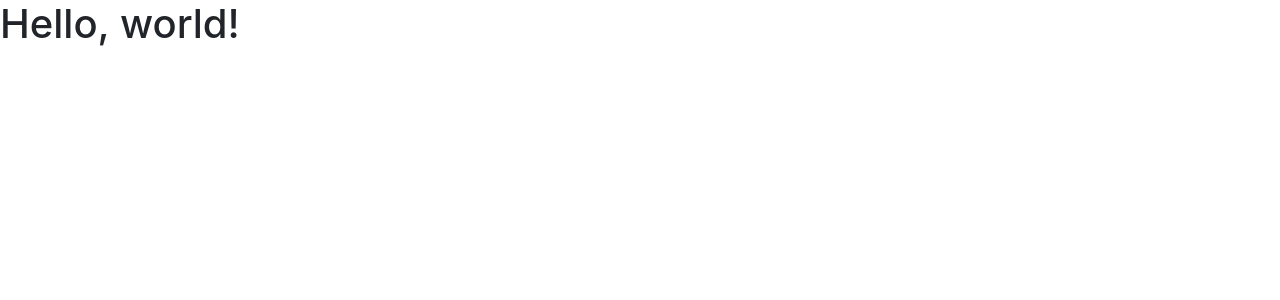
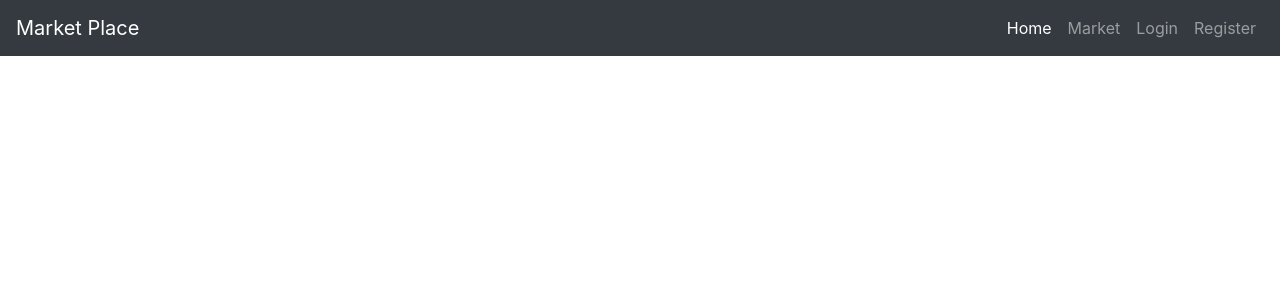
Before and after one commit to tusharsnx/FastAPI-Cloud-Storage-Project, a Flask app: page / in a window 1280 px wide. Shown: the top 300 px of the page. Run offline with Flask 2, Linux system fonts and the light colour scheme; some libraries are stand-ins or nearby versions.

Commit message:
created nav bar

```diff
--- a/templates/base.html
+++ b/templates/base.html
@@ -14,12 +14,35 @@
     </title>
   </head>
   <body>
-    <h1>Hello, world!</h1>
-
+    <nav class="navbar navbar-expand-md navbar-dark bg-dark">
+        <a class="navbar-brand" href="#">Market Place</a>
+        <button class="navbar-toggler" type="button" data-toggle="collapse" data-target="#navbarNav">
+          <span class="navbar-toggler-icon"></span>
+        </button>
+        <div class="collapse navbar-collapse" id="navbarNav">
+        </div>
+        <ul class="navbar-nav mr-auto">
+            <li class="nav-item active">
+                <a class="nav-link" href="#">Home<span class="sr-only">(current)</span></a>
+            </li>
+            <li class="nav-item">
+                <a class="nav-link" href="#">Market</a>
+            </li>
+        </ul>
+        <ul class="navbar-nav">
+            <li class="nav-item">
+                <a class="nav-link" href="#">Login</a>
+            </li>
+            <li class="nav-item">
+                <a class="nav-link" href="#">Register</a>
+            </li>
+        </ul>
+      </nav>
     <!-- Optional JavaScript -->
     <!-- jQuery first, then Popper.js, then Bootstrap JS -->
     <!-- <script src="https://code.jquery.com/jquery-3.2.1.slim.min.js" integrity="sha384-KJ3o2DKtIkvYIK3UENzmM7KCkRr/rE9/Qpg6aAZGJwFDMVNA/GpGFF93hXpG5KkN" crossorigin="anonymous"></script> -->
     <!-- <script src="https://cdnjs.cloudflare.com/ajax/libs/popper.js/1.12.9/umd/popper.min.js" integrity="sha384-ApNbgh9B+Y1QKtv3Rn7W3mgPxhU9K/ScQsAP7hUibX39j7fakFPskvXusvfa0b4Q" crossorigin="anonymous"></script> -->
     <!-- <script src="https://maxcdn.bootstrapcdn.com/bootstrap/4.0.0/js/bootstrap.min.js" integrity="sha384-JZR6Spejh4U02d8jOt6vLEHfe/JQGiRRSQQxSfFWpi1MquVdAyjUar5+76PVCmYl" crossorigin="anonymous"></script> -->
+
   </body>
 </html>
```
